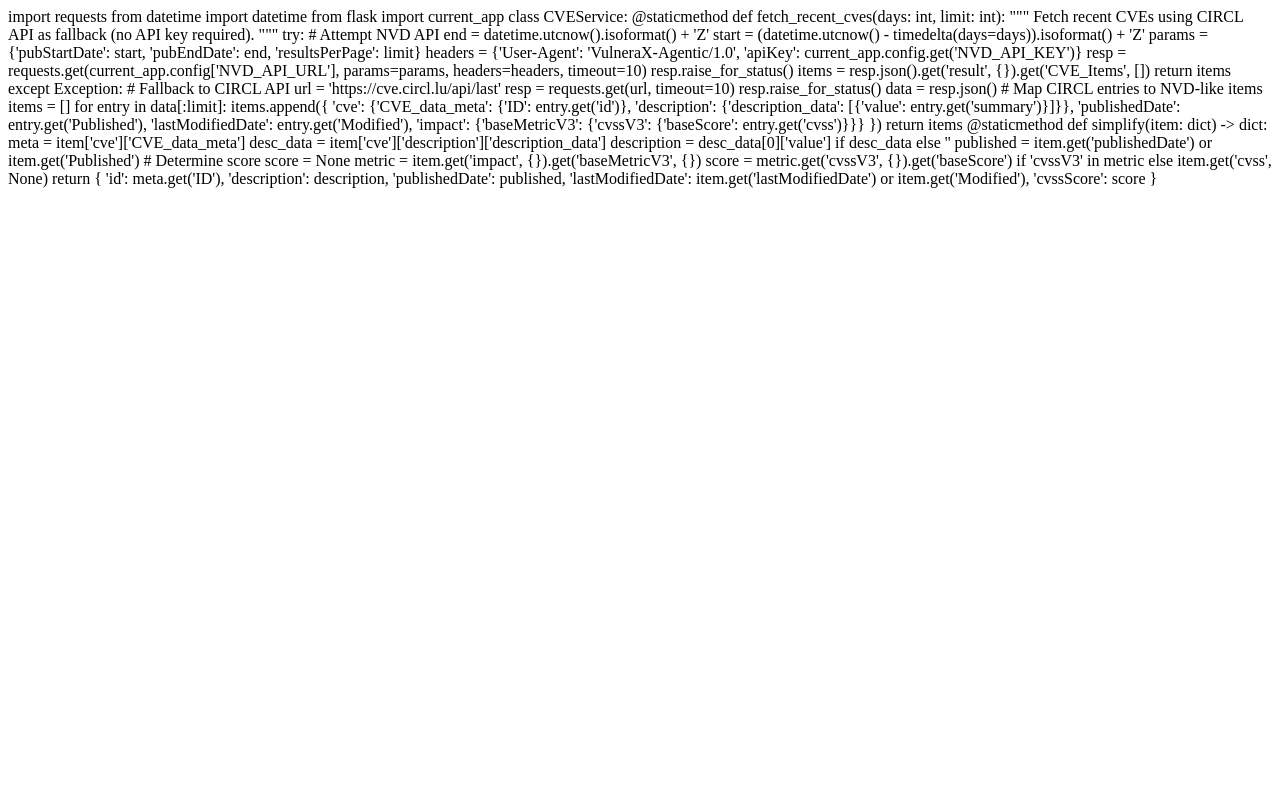
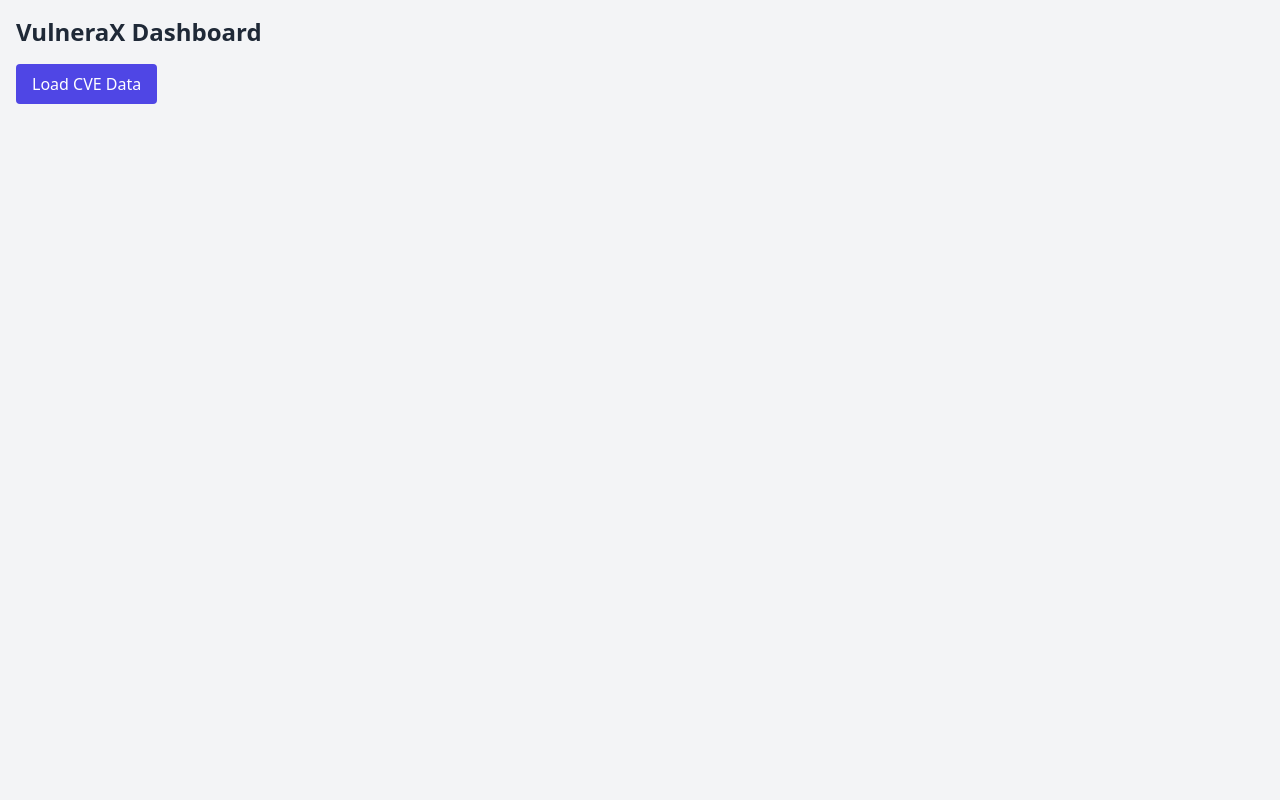
Before and after one commit to sharkhk/vulnerax, a Flask app: page / in a window 1280 px wide. Run offline with Flask 3, Linux system fonts and the light colour scheme; some libraries are stand-ins or nearby versions.

Commit message:
Update index.html

```diff
--- a/templates/index.html
+++ b/templates/index.html
@@ -1,54 +1,71 @@
-import requests
-from datetime import datetime
-from flask import current_app
+<!DOCTYPE html>
+<html lang="en">
+<head>
+  <meta charset="UTF-8">
+  <meta name="viewport" content="width=device-width, initial-scale=1.0">
+  <title>VulneraX Dashboard</title>
+  <script src="https://cdn.tailwindcss.com"></script>
+  <script src="https://cdn.jsdelivr.net/npm/chart.js"></script>
+  <link rel="stylesheet" href="https://unpkg.com/leaflet/dist/leaflet.css" />
+  <script src="https://unpkg.com/leaflet/dist/leaflet.js"></script>
+</head>
+<body class="bg-gray-100 dark:bg-gray-900 text-gray-800 dark:text-gray-200">
+  <div class="p-4">
+    <h1 class="text-2xl font-bold mb-4">VulneraX Dashboard</h1>
+    <button id="loadDataBtn" class="px-4 py-2 bg-indigo-600 text-white rounded">Load CVE Data</button>
+    <div id="dataContainer" class="mt-4 grid grid-cols-1 sm:grid-cols-2 lg:grid-cols-3 gap-4"></div>
+  </div>
+  <script>
+    async function loadCveData() {
+      const btn = document.getElementById('loadDataBtn');
+      btn.disabled = true;
+      btn.textContent = 'Loading...';
+      try {
+        const res = await fetch('/api/cves');
+        const data = await res.json();
+        if (data.error) {
+          alert('Error: ' + data.error);
+        } else {
+          renderCves(data.cves);
+        }
+      } catch (e) {
+        alert('Fetch error: ' + e);
+      } finally {
+        btn.disabled = false;
+        btn.textContent = 'Load CVE Data';
+      }
+    }
 
-class CVEService:
-    @staticmethod
-    def fetch_recent_cves(days: int, limit: int):
-        """
-        Fetch recent CVEs using CIRCL API as fallback (no API key required).
-        """
-        try:
-            # Attempt NVD API
-            end = datetime.utcnow().isoformat() + 'Z'
-            start = (datetime.utcnow() - timedelta(days=days)).isoformat() + 'Z'
-            params = {'pubStartDate': start, 'pubEndDate': end, 'resultsPerPage': limit}
-            headers = {'User-Agent': 'VulneraX-Agentic/1.0', 'apiKey': current_app.config.get('NVD_API_KEY')}
-            resp = requests.get(current_app.config['NVD_API_URL'], params=params, headers=headers, timeout=10)
-            resp.raise_for_status()
-            items = resp.json().get('result', {}).get('CVE_Items', [])
-            return items
-        except Exception:
-            # Fallback to CIRCL API
-            url = 'https://cve.circl.lu/api/last'
-            resp = requests.get(url, timeout=10)
-            resp.raise_for_status()
-            data = resp.json()
-            # Map CIRCL entries to NVD-like items
-            items = []
-            for entry in data[:limit]:
-                items.append({
-                    'cve': {'CVE_data_meta': {'ID': entry.get('id')}, 'description': {'description_data': [{'value': entry.get('summary')}]}},
-                    'publishedDate': entry.get('Published'),
-                    'lastModifiedDate': entry.get('Modified'),
-                    'impact': {'baseMetricV3': {'cvssV3': {'baseScore': entry.get('cvss')}}}
-                })
-            return items
+    function renderCves(cves) {
+      const container = document.getElementById('dataContainer');
+      container.innerHTML = '';
+      if (!Array.isArray(cves) || cves.length === 0) {
+        container.textContent = 'No CVEs found.';
+        return;
+      }
+      cves.forEach(c => {
+        const id = c.id || 'Unknown ID';
+        const pub = c.publishedDate;
+        const date = pub ? pub.toString().slice(0,10) : 'Unknown date';
+        const score = (c.cvssScore !== null && c.cvssScore !== undefined) ? c.cvssScore : 'N/A';
+        const desc = c.description;
+        const text = (typeof desc === 'string')
+          ? (desc.length > 100 ? desc.slice(0, 100) + '...' : desc)
+          : '';
 
-    @staticmethod
-    def simplify(item: dict) -> dict:
-        meta = item['cve']['CVE_data_meta']
-        desc_data = item['cve']['description']['description_data']
-        description = desc_data[0]['value'] if desc_data else ''
-        published = item.get('publishedDate') or item.get('Published')
-        # Determine score
-        score = None
-        metric = item.get('impact', {}).get('baseMetricV3', {})
-        score = metric.get('cvssV3', {}).get('baseScore') if 'cvssV3' in metric else item.get('cvss', None)
-        return {
-            'id': meta.get('ID'),
-            'description': description,
-            'publishedDate': published,
-            'lastModifiedDate': item.get('lastModifiedDate') or item.get('Modified'),
-            'cvssScore': score
-        }
+        const card = document.createElement('div');
+        card.className = 'bg-white dark:bg-gray-800 p-4 rounded shadow';
+        card.innerHTML = `
+          <h2 class="font-bold mb-1">${id}</h2>
+          <p class="text-sm text-gray-600 dark:text-gray-400 mb-2">${date}</p>
+          <p class="mb-2">Score: <strong>${score}</strong></p>
+          <p class="text-gray-800 dark:text-gray-200">${text}</p>
+        `;
+        container.appendChild(card);
+      });
+    }
+
+    document.getElementById('loadDataBtn').addEventListener('click', loadCveData);
+  </script>
+</body>
+</html>
```
